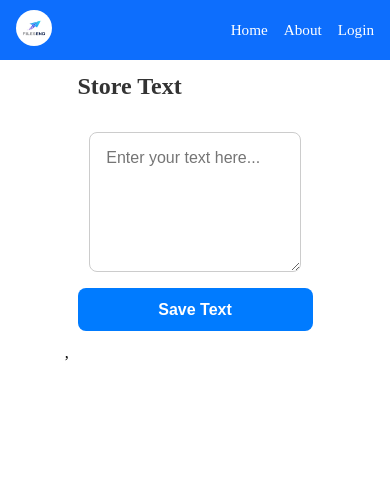
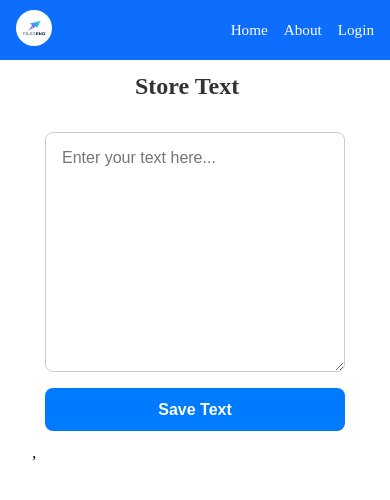
Before and after one commit to souravghosh2004/sendfile, a React (Vite) app: page /store-text in a window 390 px wide. Shown: the top 500 px of the page. Built offline with nearby package versions, Linux system fonts and the light colour scheme.

Commit message:
imporove style in fetching text file

```diff
--- a/src/main_page/ReceiveText.jsx
+++ b/src/main_page/ReceiveText.jsx
@@ -9,6 +9,7 @@ const ReceiveText = () => {
   const [format, setFormat] = useState("txt");
   const [copied, setCopied] = useState(false);
   const [error, setError] = useState("");
+  const [isLoading, setIsLoading] = useState(false);
 
   const handleFetch = async () => {
     setError("");
@@ -17,17 +18,19 @@ const ReceiveText = () => {
       setError("Please enter a valid 6-character code.");
       return;
     }
-
+    setIsLoading(true)
     try {
       const res = await receiveTextAPI(code);
       if (!res.success) {
-        setError(res.message || "Invalid code.");
+        setError(res?.data?.message || "Invalid code.");
       } else {
         setTextData(res.data.content);
       }
     } catch (err) {
       console.error(err);
       setError("Something went wrong.");
+    }finally{
+      setIsLoading(false)
     }
   };
 
@@ -91,7 +94,7 @@ const ReceiveText = () => {
           className={styles.input}
         />
         <button onClick={handleFetch} className={styles.fetchBtn}>
-          Fetch Text
+              {isLoading ? "Fetching" : "Fetch Text"}
         </button>
       </div>
 
--- a/src/main_page/StoreText.module.css
+++ b/src/main_page/StoreText.module.css
@@ -11,6 +11,7 @@
   font-size: 2rem;
   margin-bottom: 1rem;
   color: #333;
+  margin-left: 30%;
 }
 
 .form {
@@ -110,8 +111,9 @@
   }
 
   .textarea {
-    width: 90%;
-    min-height: 140px;
+    width: 100%;
+    min-width: 300px;
+    min-height: 240px;
     margin: 0 auto;
   }
 
```
